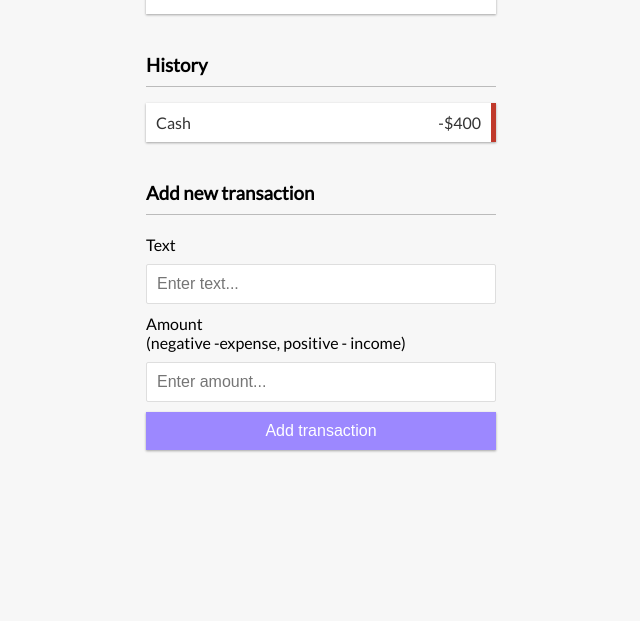
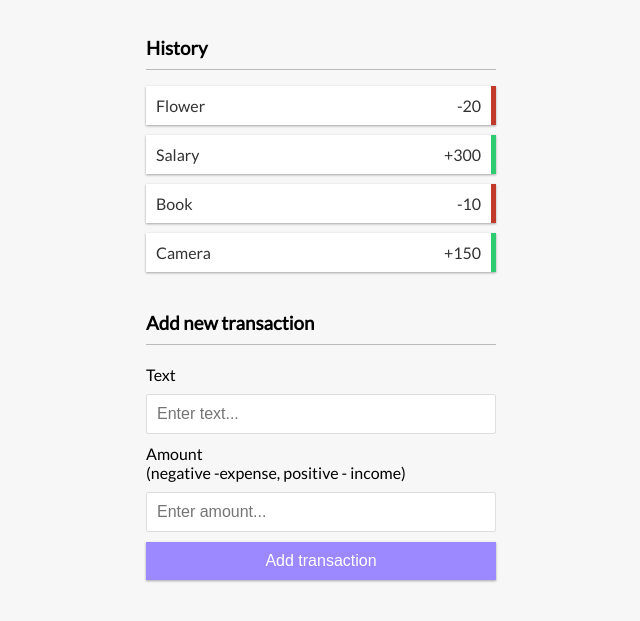
Before and after one commit to THN91/Expense-Tracker, a plain HTML site: page index.html in a window 1280 px wide. Shown: the part 273-894 px from the top of the page, without its empty margins (319-959 px from the left). Before the commit the page ends 800 px from the top, so only its background shows below. Drawn offline with Linux system fonts and the light colour scheme.

Commit message:
minus plus rendering

```diff
--- a/index.html
+++ b/index.html
@@ -28,7 +28,7 @@
 
     <h3>History</h3>
     <ul id="list" class="list">
-        <li class="minus">Cash <span>-$400</span><button class="delete-btn">x</button></li>
+<!--        <li class="minus">Cash <span>-$400</span><button class="delete-btn">x</button></li>-->
     </ul>
 
     <h3>Add new transaction</h3>
--- a/script.js
+++ b/script.js
@@ -1,16 +1,39 @@
-const balance =document.getElementById('balance');
-const money_plus =document.getElementById('money-plus');
-const money_minus =document.getElementById('money-minus');
-const list =document.getElementById('list');
-const form =document.getElementById('form');
-const text =document.getElementById('text');
-const amount =document.getElementById('amount');
+const balance = document.getElementById('balance');
+const money_plus = document.getElementById('money-plus');
+const money_minus = document.getElementById('money-minus');
+const list = document.getElementById('list');
+const form = document.getElementById('form');
+const text = document.getElementById('text');
+const amount = document.getElementById('amount');
 
 const dummyTransactions = [
-  { id: 1, text: 'Flower', amount: -20 },
-  { id: 2, text: 'Salary', amount: 300 },
-  { id: 3, text: 'Book', amount: -10 },
-  { id: 4, text: 'Camera', amount: 150 }
+    {id: 1, text: 'Flower', amount: -20},
+    {id: 2, text: 'Salary', amount: 300},
+    {id: 3, text: 'Book', amount: -10},
+    {id: 4, text: 'Camera', amount: 150}
 ];
 
 let transactions = dummyTransactions;
+
+function addTransactionDOM(transaction) {
+    const sign = transaction.amount < 0 ? '-' : '+';
+
+    const item = document.createElement('li');
+
+    item.classList.add(transaction.amount < 0 ? 'minus' : 'plus');
+
+    item.innerHTML = `
+    ${transaction.text} <span>${sign}${Math.abs(transaction.amount)}
+    </span> <button class="delete-btn">x</button>
+  `;
+
+    list.appendChild(item);
+}
+
+function init() {
+    list.innerHTML = '';
+
+    transactions.forEach(addTransactionDOM)
+}
+
+init();
```
